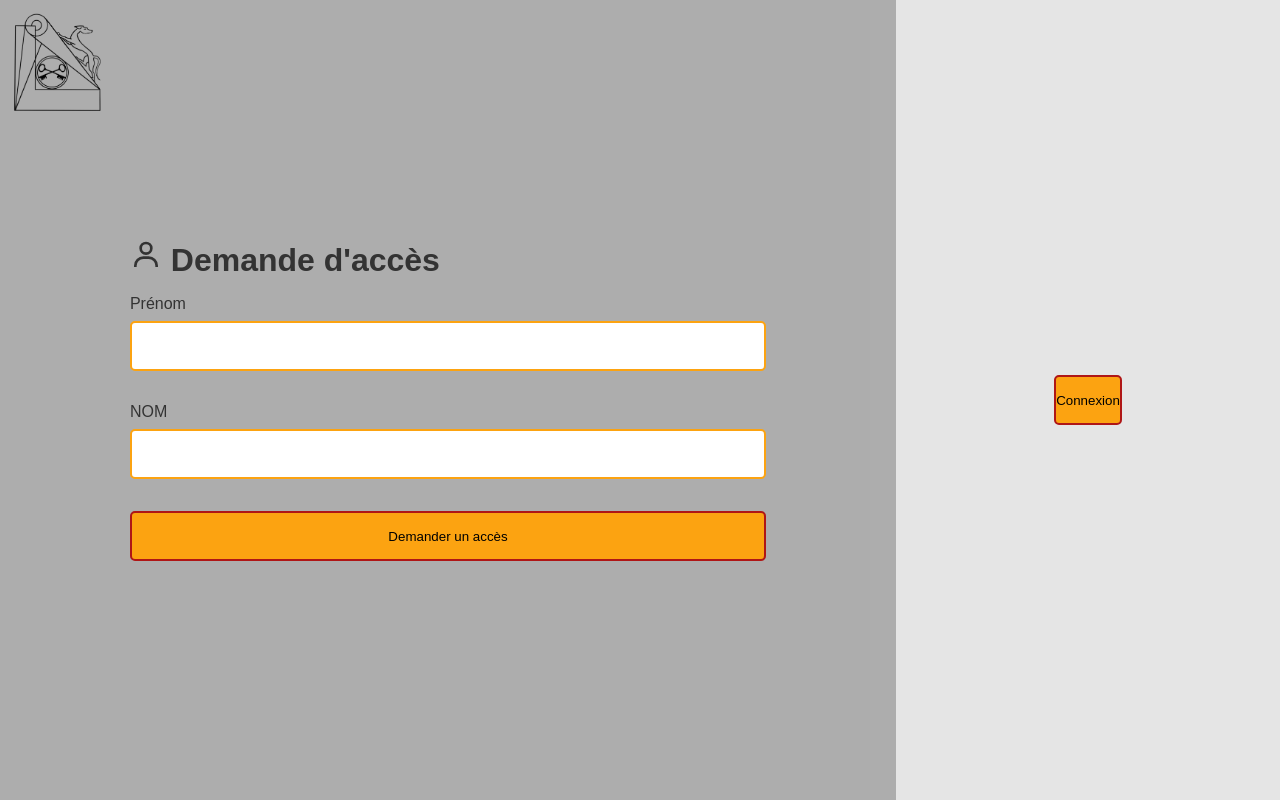
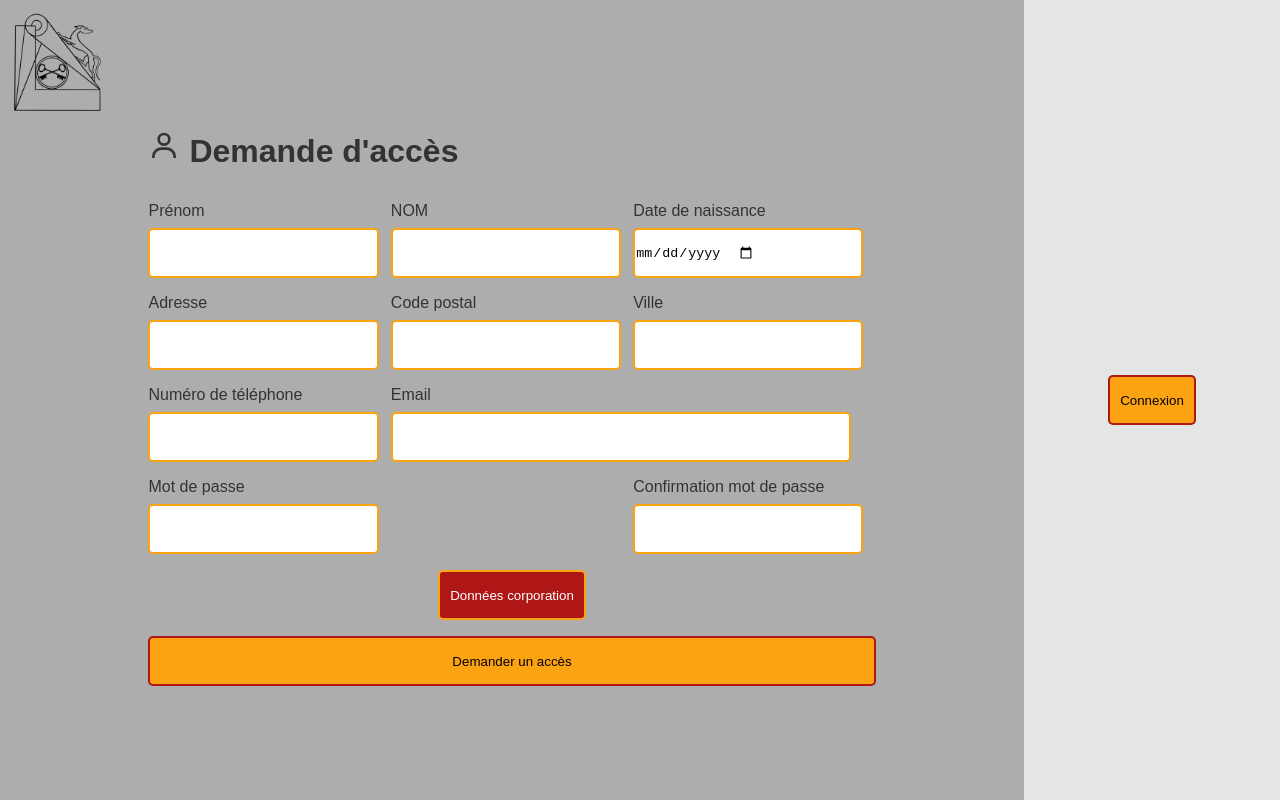
Before and after one commit to BrandonSev/csdd-front, a React (Create React App) app: page /AccessRequest in a window 1280 px wide. Built offline with nearby package versions, Linux system fonts and the light colour scheme.

Commit message:
Component Access Request created

```diff
--- a/src/components/DashboardComposants/Input/Input.css
+++ b/src/components/DashboardComposants/Input/Input.css
@@ -1,3 +1,3 @@
 input {
-  background-color: white;
+  background-color: #fff;
 }
--- a/src/components/DashboardComposants/Input/Input.jsx
+++ b/src/components/DashboardComposants/Input/Input.jsx
@@ -8,8 +8,6 @@ function Input({
   required,
   name,
   className,
-  minLength,
-  pattern,
   value,
   onChange,
   disabled,
@@ -24,8 +22,6 @@ function Input({
           name={name}
           id={name}
           className={className}
-          minLength={minLength}
-          pattern={pattern}
           value={value}
           onChange={onChange}
           disabled={disabled}
--- a/src/components/DashboardPages/AccessRequest/AccessRequest.css
+++ b/src/components/DashboardPages/AccessRequest/AccessRequest.css
@@ -21,12 +21,30 @@
   justify-content: center;
   align-items: center;
   width: 30%;
-  height: 100vh;
 }
 
-/* Stylisation du bouton accès */
+/* Stylisation bouton */
 
-.access {
+button {
+  margin: 0 auto 2vh;
+}
+
+.button-corporate-data {
+  display: flex;
+  justify-content: center;
+  align-items: center;
+}
+
+.corporate-data {
+  height: 50px;
+  background-color: #af1616;
+  border-radius: 5px;
+  border: 2px solid #fca311;
+  color: #fff;
+  padding: 0 10px;
+}
+
+.access-request {
   width: 100%;
   height: 50px;
   background-color: #fca311;
@@ -34,19 +52,33 @@
   border: 2px solid #af1616;
 }
 
-/* Stylisation du formulaire member area */
+.connection {
+  width: 100%;
+  height: 50px;
+  background-color: #fca311;
+  border-radius: 5px;
+  border: 2px solid #af1616;
+  padding: 0 10px;
+}
+
+/* Stylisation du formulaire access request */
 
 .formulaire-access-request {
   display: flex;
   justify-content: center;
   align-items: center;
   width: 70%;
-  height: 100vh;
+  height: 100%;
   background-color: #adadad;
 }
 
 .wrapper-access-request {
-  width: 70%;
+  width: 85%;
+  margin: 6vh auto 2vh;
+}
+
+.wrapper-access-request h1 {
+  margin: 0 auto 4vh;
 }
 
 label {
@@ -59,18 +91,7 @@ input {
   height: 50px;
   border-radius: 5px;
   border: 2px solid #fca311;
-  margin: 1vh auto 4vh;
-}
-
-/* Stylisation du bouton member area */
-
-.connection {
-  width: 100%;
-  height: 50px;
-  background-color: #fca311;
-  border-radius: 5px;
-  border: 2px solid #af1616;
-  margin: 1rem 0;
+  margin: 1vh auto 2vh;
 }
 
 /* Média Queries - Adaptation sur écran de plus de 768px de large */
@@ -83,11 +104,11 @@ input {
   }
 
   .right {
-    width: 30%;
+    width: 20%;
   }
 
   .formulaire-access-request {
-    width: 70%;
+    width: 80%;
   }
 
   .wrapper-access-request {
@@ -105,14 +126,79 @@ input {
   }
 
   .right {
-    width: 30%;
+    width: 20%;
   }
 
   .formulaire-access-request {
-    width: 70%;
+    width: 80%;
+    height: 100vh;
   }
 
   .wrapper-access-request {
     width: 71%;
   }
+
+  label {
+    width: 95%;
+    margin: 0;
+  }
+
+  .grid-form-access-request {
+    display: grid;
+    grid-template-columns: repeat(3, 1fr);
+    grid-template-rows: repeat(4, 1fr);
+    justify-content: center;
+    margin: 0;
+    padding: 0;
+  }
+
+  .grid-li-firstname {
+    grid-row: 1;
+    grid-column: 1;
+  }
+
+  .grid-li-lastname {
+    grid-row: 1;
+    grid-column: 2;
+  }
+
+  .grid-li-birth-date {
+    grid-row: 1;
+    grid-column: 3;
+  }
+
+  .grid-li-adress {
+    grid-row: 2;
+    grid-column: 1;
+  }
+
+  .grid-li-postal-code {
+    grid-row: 2;
+    grid-column: 2;
+  }
+
+  .grid-li-city {
+    grid-row: 2;
+    grid-column: 3;
+  }
+
+  .grid-li-phone-number {
+    grid-row: 3;
+    grid-column: 1;
+  }
+
+  .grid-li-email {
+    grid-row: 3;
+    grid-column: 2/4;
+  }
+
+  .grid-li-password {
+    grid-row: 4;
+    grid-column: 1;
+  }
+
+  .grid-li-confirm-password {
+    grid-row: 4;
+    grid-column: 3;
+  }
 }
--- a/src/components/DashboardPages/AccessRequest/AccessRequest.jsx
+++ b/src/components/DashboardPages/AccessRequest/AccessRequest.jsx
@@ -1,4 +1,5 @@
 import React from 'react';
+import { useFormik } from 'formik';
 import { BiUser } from 'react-icons/bi';
 
 import './AccessRequest.css';
@@ -8,6 +9,24 @@ import Input from '../../DashboardComposants/Input/Input';
 import Button from '../../DashboardComposants/Button/Button';
 
 function AccessRequest() {
+  const formik = useFormik({
+    initialValues: {
+      firstname: '',
+      lastname: '',
+      birthDate: '',
+      adress: '',
+      postalCode: '',
+      city: '',
+      phoneNumber: '',
+      email: '',
+      password: '',
+      confirmPassword: '',
+    },
+    // onSubmit: (values) => {
+    //   alert(JSON.stringify(values, null, 2));
+    // },
+  });
+
   return (
     <>
       <Logo />
@@ -17,11 +36,120 @@ function AccessRequest() {
             <h1>
               <BiUser /> Demande d&#39;accès
             </h1>
-            <div className="input1">
-              <Input label="Prénom" className />
-              <Input label="NOM" />
-            </div>
-            <Button className="access-request" buttonName="Demander un accès" />
+            <form onSubmit={formik.handleSubmit}>
+              <ul className="grid-form-access-request">
+                <li className="grid-li-firstname">
+                  <Input
+                    label="Prénom"
+                    type="text"
+                    name="firstname"
+                    id="firstname"
+                    onChange={formik.handleChange}
+                    value={formik.values.firstname}
+                  />
+                </li>
+                <li className="grid-li-lastname">
+                  <Input
+                    label="NOM"
+                    type="text"
+                    name="lastname"
+                    id="lastname"
+                    onChange={formik.handleChange}
+                    value={formik.values.lastname}
+                  />
+                </li>
+                <li className="grid-li-birth-date">
+                  <Input
+                    label="Date de naissance"
+                    type="date"
+                    name="birthDate"
+                    id="birthDate"
+                    onChange={formik.handleChange}
+                    value={formik.values.birthDate}
+                  />
+                </li>
+                <li className="grid-li-adress">
+                  <Input
+                    label="Adresse"
+                    type="text"
+                    name="adress"
+                    id="adress"
+                    onChange={formik.handleChange}
+                    value={formik.values.adress}
+                  />
+                </li>
+                <li className="grid-li-postal-code">
+                  <Input
+                    label="Code postal"
+                    type="number"
+                    name="postalCode"
+                    id="postalCode"
+                    onChange={formik.handleChange}
+                    value={formik.values.postalCode}
+                  />
+                </li>
+                <li className="grid-li-city">
+                  <Input
+                    label="Ville"
+                    type="text"
+                    name="city"
+                    id="city"
+                    onChange={formik.handleChange}
+                    value={formik.values.city}
+                  />
+                </li>
+                <li className="grid-li-phone-number">
+                  <Input
+                    label="Numéro de téléphone"
+                    type="tel"
+                    name="phoneNumber"
+                    id="phoneNumber"
+                    onChange={formik.handleChange}
+                    value={formik.values.phoneNumber}
+                  />
+                </li>
+                <li className="grid-li-email">
+                  <Input
+                    label="Email"
+                    type="email"
+                    name="email"
+                    id="email"
+                    onChange={formik.handleChange}
+                    value={formik.values.email}
+                  />
+                </li>
+                <li className="grid-li-password">
+                  <Input
+                    label="Mot de passe"
+                    type="password"
+                    name="password"
+                    id="password"
+                    onChange={formik.handleChange}
+                    value={formik.values.password}
+                  />
+                </li>
+                <li className="grid-li-confirm-password">
+                  <Input
+                    label="Confirmation mot de passe"
+                    type="password"
+                    name="confirmPassword"
+                    id="confirmPassword"
+                    onChange={formik.handleChange}
+                    value={formik.values.confirmPassword}
+                  />
+                </li>
+              </ul>
+              <div className="button-corporate-data">
+                <Button
+                  className="corporate-data"
+                  buttonName="Données corporation"
+                />
+              </div>
+              <Button
+                className="access-request"
+                buttonName="Demander un accès"
+              />
+            </form>
           </div>
         </div>
         <div className="right">
--- a/src/components/DashboardPages/MemberArea/MemberArea.jsx
+++ b/src/components/DashboardPages/MemberArea/MemberArea.jsx
@@ -38,7 +38,6 @@ function EspaceMembre() {
                 type="email"
                 name="email"
                 id="email"
-                pattern="[^@\s]+@[^@\s]+\.[^@\s]+"
                 onChange={formik.handleChange}
                 value={formik.values.email}
               />
@@ -47,7 +46,6 @@ function EspaceMembre() {
                 type="password"
                 name="password"
                 id="password"
-                minLength="10"
                 onChange={formik.handleChange}
                 value={formik.values.password}
               />
--- a/src/index.css
+++ b/src/index.css
@@ -31,3 +31,9 @@ input:focus-visible {
 button {
   cursor: pointer;
 }
+
+/* Suppression du style des balises ul li par défaut */
+
+ul li {
+  list-style-type: none;
+}
```
Also changed, not shown: src/App.jsx (+0 -21 lines).
